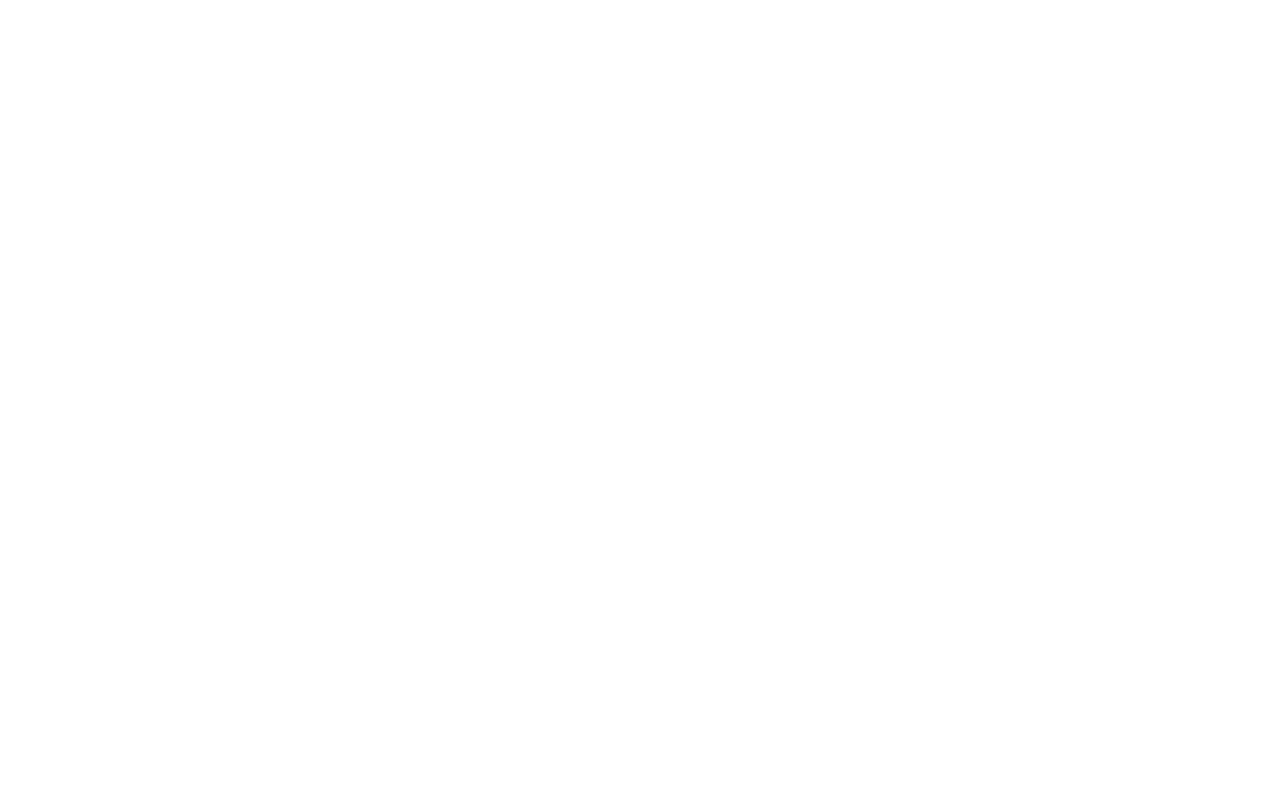
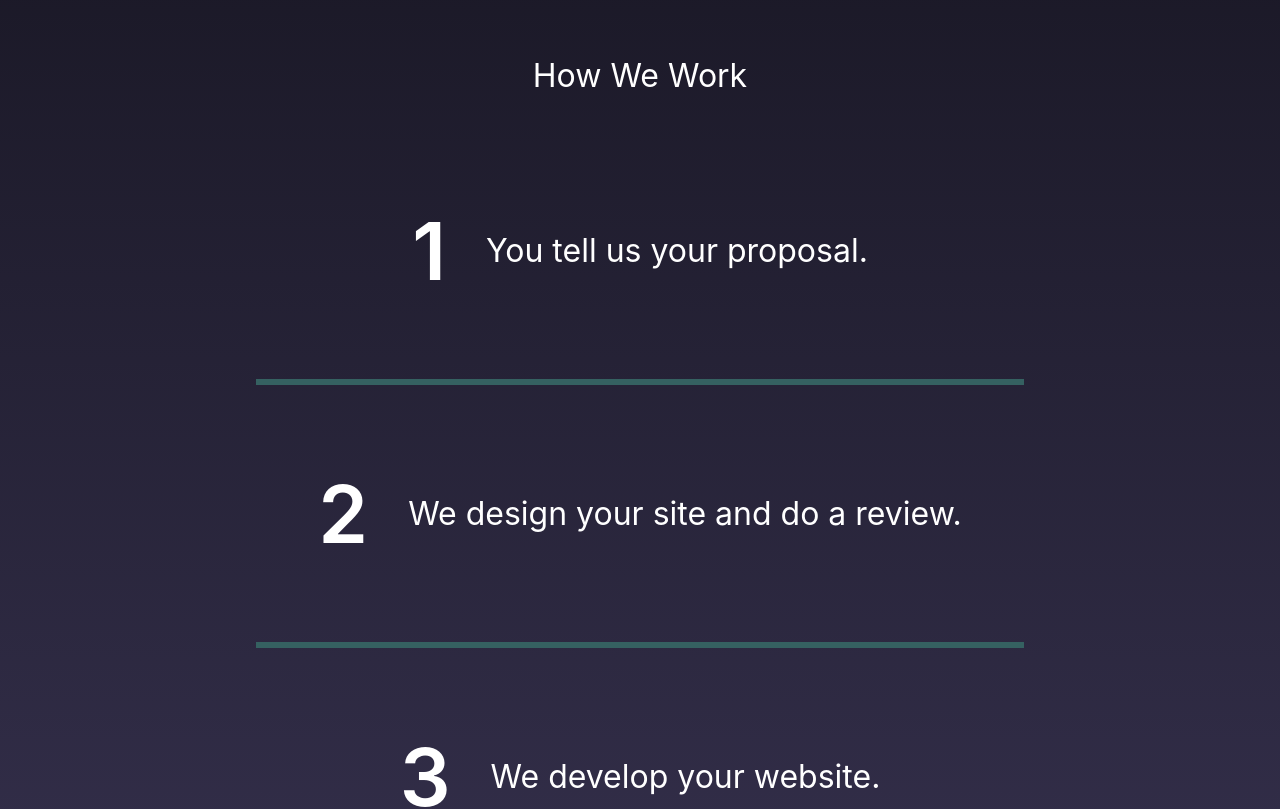
Before and after one commit to Brunitoa10/DISO_DigitalSolutions_webReact, a React (Create React App) app: page / in a window 1280 px wide. Shown: the part 1400-2209 px from the top of the page. Before the commit the page ends 1390 px from the top, so only its background shows below. Built offline with nearby package versions, Linux system fonts and the light colour scheme.

Commit message:
HowWeWork listo

```diff
--- /dev/null
+++ b/src/Components/Step.js
@@ -0,0 +1,13 @@
+import React from 'react'
+import styles from './Step.module.css'
+export const Step = ({text,step}) => {
+  return (
+    <div className={styles.Container}>
+            <div className={styles.StepContainer}>
+                <p className={styles.StepNumber}>{step}</p>
+                <p className={styles.text}>{text}</p>
+            </div>
+        <div className={styles.StepBorder}></div>
+    </div>
+  )
+}
--- /dev/null
+++ b/src/Components/Step.module.css
@@ -0,0 +1,37 @@
+.Container{
+    display: flex;
+    flex-direction: column;
+    align-items: center;
+}
+
+.StepBorder{
+    background-color: #356161;
+    height: 6px;
+    width: 60%;
+}
+
+.StepNumber {
+    font-size: 5em;
+    color: white;
+    font-weight: 600;
+}
+
+.text {
+    font-size: 2em;
+    color: white;
+    text-align: center;
+}
+.StepContainer {
+    display: flex;
+    flex-direction: column;
+    align-items: center;
+}
+@media (min-width: 800px) {
+    .StepContainer {
+      display: flex;
+      flex-direction: row;
+    }
+    .StepNumber {
+      padding-right: 40px;
+    }
+}
--- a/src/Screens/HowWeWork.js
+++ b/src/Screens/HowWeWork.js
@@ -1,9 +1,24 @@
-import React from 'react'
+import React from 'react';
+import { Step } from '../Components/Step'; // Asegúrate de que el nombre del archivo Step.js sea correcto y esté en la ruta indicada
+import styles from './HowWeWork.module.css';
 
 const HowWeWork = () => {
+  const steps = [
+    { id: 1, text: "You tell us your proposal." },
+    { id: 2, text: "We design your site and do a review." },
+    { id: 3, text: "We develop your website." },
+    { id: 4, text: "We deploy your website." },
+    { id: 5, text: "You enjoy all the benefits of having a website for your company." },
+  ];
+
   return (
-    <div>HowWeWork</div>
-  )
-}
+    <div className={styles.HowWeWork}>
+      <h2 className={styles.titleHow}>How We Work</h2>
+      {steps.map((x) => (
+        <Step text={x.text} step={x.id} key={x.id} /> // Utiliza la key correctamente aquí
+      ))}
+    </div>
+  );
+};
 
-export default HowWeWork
+export default HowWeWork;
--- a/src/Screens/HowWeWork.module.css
+++ b/src/Screens/HowWeWork.module.css
@@ -0,0 +1,13 @@
+.HowWeWork{
+    display: flex;
+    padding-top: 100px;
+    flex-direction: column;
+    background: linear-gradient(180deg,#1a1826,#413b5e);
+}
+
+.titleHow{
+    font-size: 2em;
+    color: white;
+    font-weight: 400;
+    text-align: center;
+}
```
